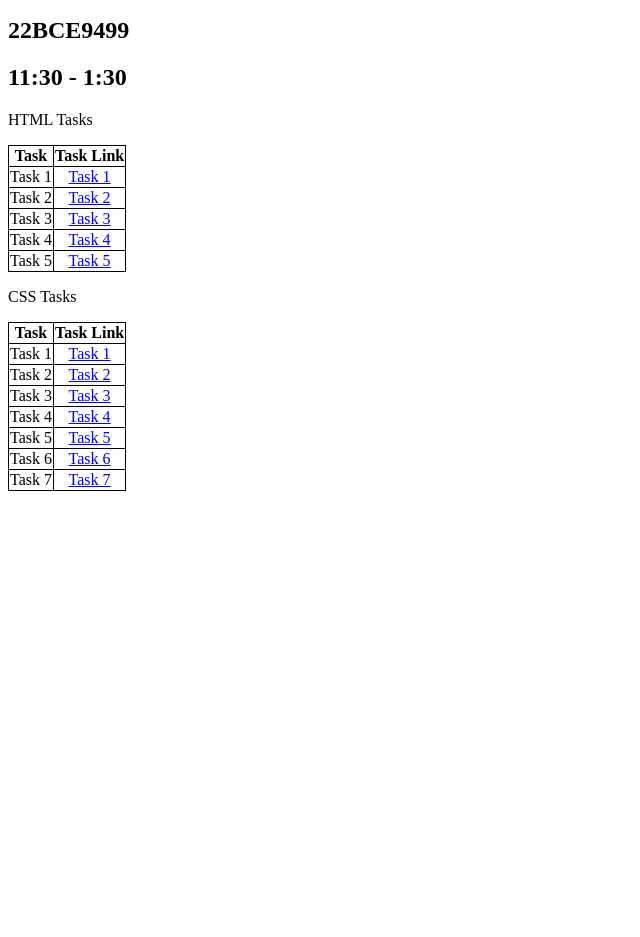
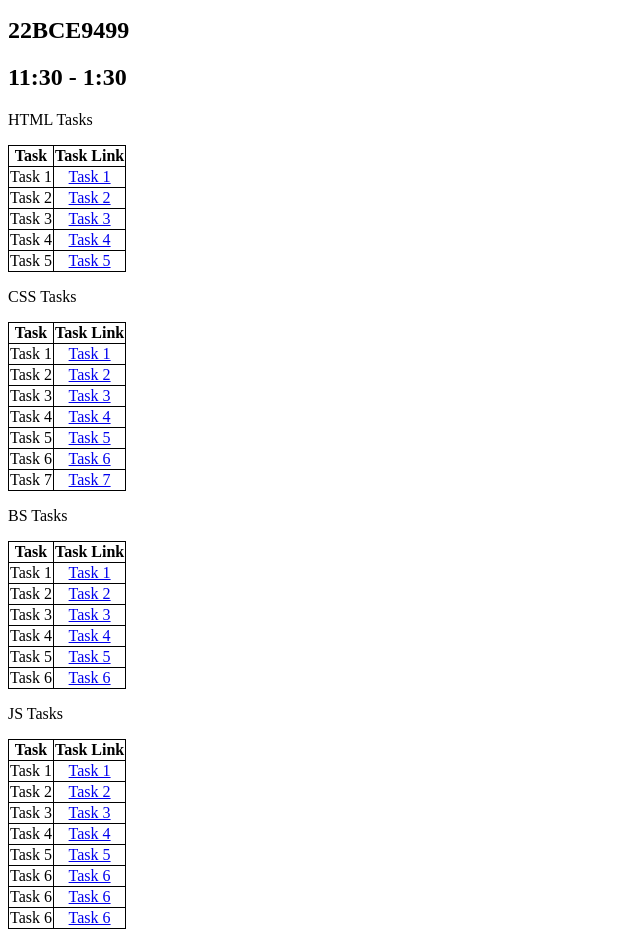
Before and after one commit to vamsichinta7/TasksMern, a plain HTML site: page index.html in a window 1280 px wide. Shown: the part 110-1047 px from the top of the page, without its empty margins (0-640 px from the left). Before the commit the page ends 800 px from the top, so only its background shows below. Drawn offline with Linux system fonts and the light colour scheme.

Commit message:
index.html

```diff
--- a/index.html
+++ b/index.html
@@ -83,5 +83,79 @@
                 </tr>
             </table>
         </div>
+        <div>
+            <p>BS Tasks<p>
+            <table class="table">
+                <tr>
+                    <th>Task</th>
+                    <th>Task Link</th>
+                </tr>
+                <tr>
+                    <td>Task 1</td>
+                    <td><a href="./bs_Task1.html">Task 1</a></td>
+                </tr>
+                <tr>
+                    <td>Task 2</td>
+                    <td><a href="./bs_Task2.html">Task 2</a></td>
+                </tr>
+                <tr>
+                    <td>Task 3</td>
+                    <td><a href="./bs_Task3.html">Task 3</a></td>
+                </tr>
+                <tr>
+                    <td>Task 4</td>
+                    <td><a href="./bs_Task4.html">Task 4</a></td>
+                </tr>
+                <tr>
+                    <td>Task 5</td>
+                    <td><a href="./bs_Task5.html">Task 5</a></td>
+                </tr>
+                <tr>
+                    <td>Task 6</td>
+                    <td><a href="./bs_Task6.html">Task 6</a></td>
+                </tr>
+            </table>
+        </div>
+         <div>
+            <p>JS Tasks<p>
+            <table class="table">
+                <tr>
+                    <th>Task</th>
+                    <th>Task Link</th>
+                </tr>
+                <tr>
+                    <td>Task 1</td>
+                    <td><a href="./js_Task1.html">Task 1</a></td>
+                </tr>
+                <tr>
+                    <td>Task 2</td>
+                    <td><a href="./js_Task2.html">Task 2</a></td>
+                </tr>
+                <tr>
+                    <td>Task 3</td>
+                    <td><a href="./js_Task3.html">Task 3</a></td>
+                </tr>
+                <tr>
+                    <td>Task 4</td>
+                    <td><a href="./js_Task4.html">Task 4</a></td>
+                </tr>
+                <tr>
+                    <td>Task 5</td>
+                    <td><a href="./js_Task5.html">Task 5</a></td>
+                </tr>
+                <tr>
+                    <td>Task 6</td>
+                    <td><a href="./js_Task6.html">Task 6</a></td>
+                </tr>
+                 <tr>
+                    <td>Task 6</td>
+                    <td><a href="./js_Task7.html">Task 6</a></td>
+                </tr>
+                 <tr>
+                    <td>Task 6</td>
+                    <td><a href="./js_Task8.html">Task 6</a></td>
+                </tr>
+            </table>
+        </div>
     </body>
 </html>
```
